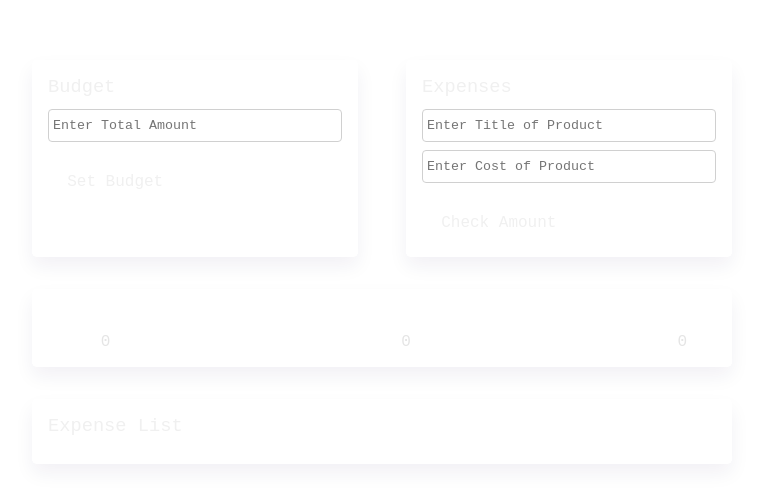
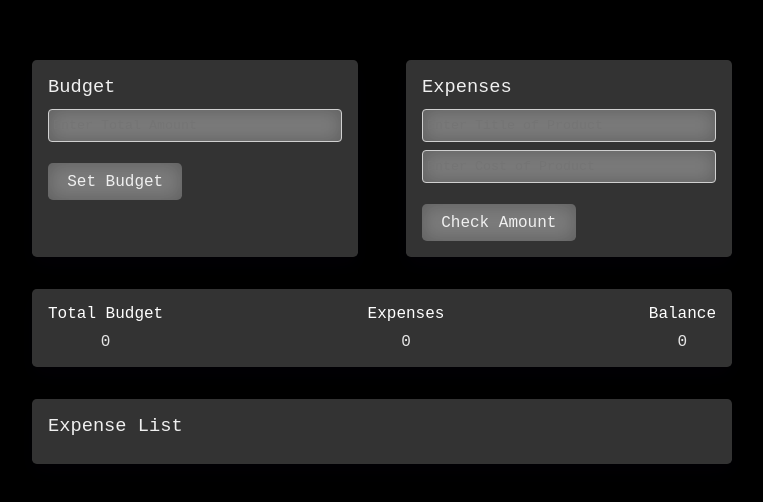
Before and after one commit to TahiatXCoder/Expense-Tracker, a plain HTML site: page dash.html in a window 1280 px wide. Shown: the part 138-640 px from the top of the page, without its empty margins (258-1021 px from the left). Drawn offline with Linux system fonts and the light colour scheme.

Commit message:
Update styles.css

```diff
--- a/styles.css
+++ b/styles.css
@@ -9,7 +9,7 @@
     display: flex;
     align-items: center;
     justify-content: center;
-    background_color: black;
+    background-color: black;
     min-height: 100vh;
     width: 100%;
     padding: 0 10px;
```
